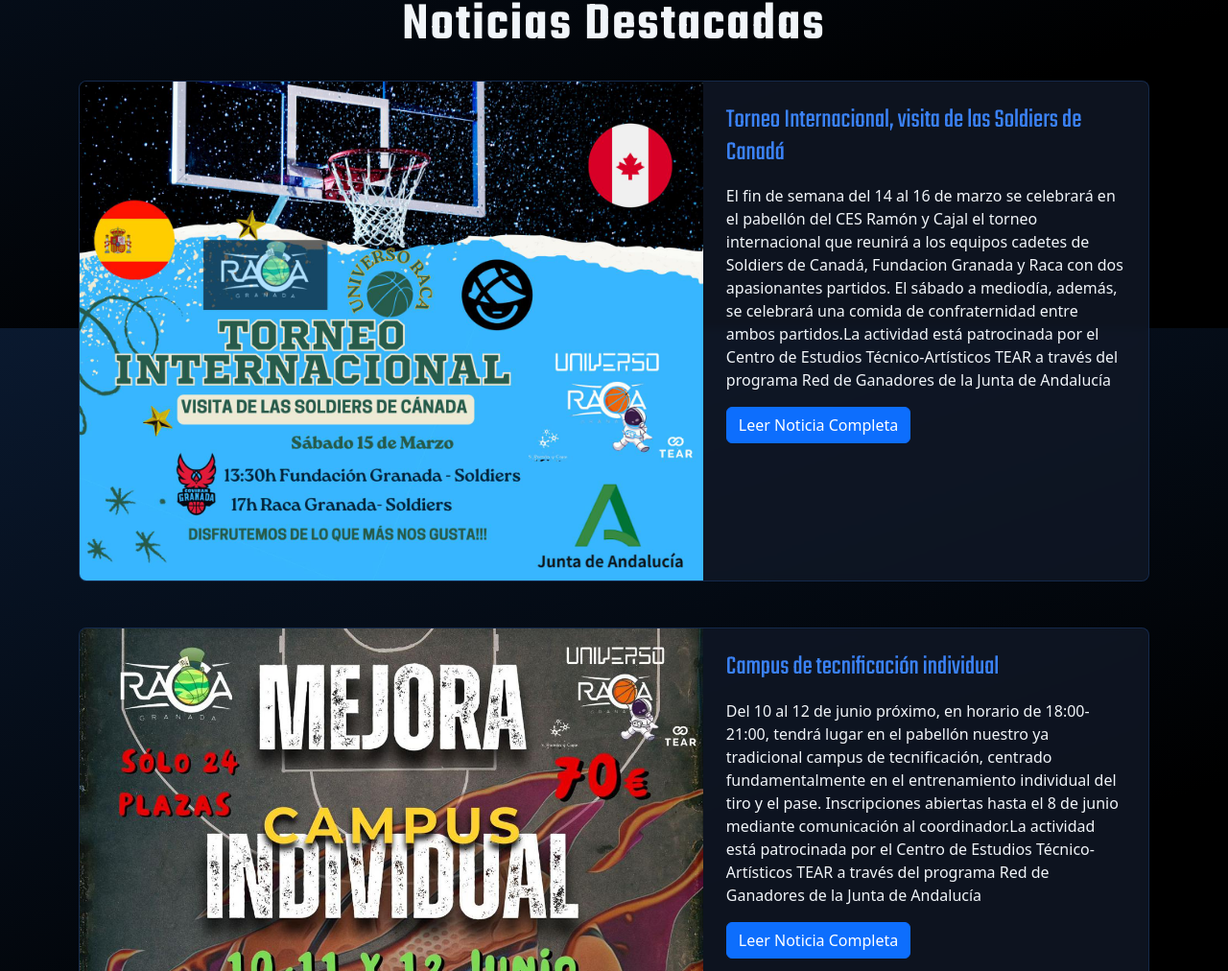
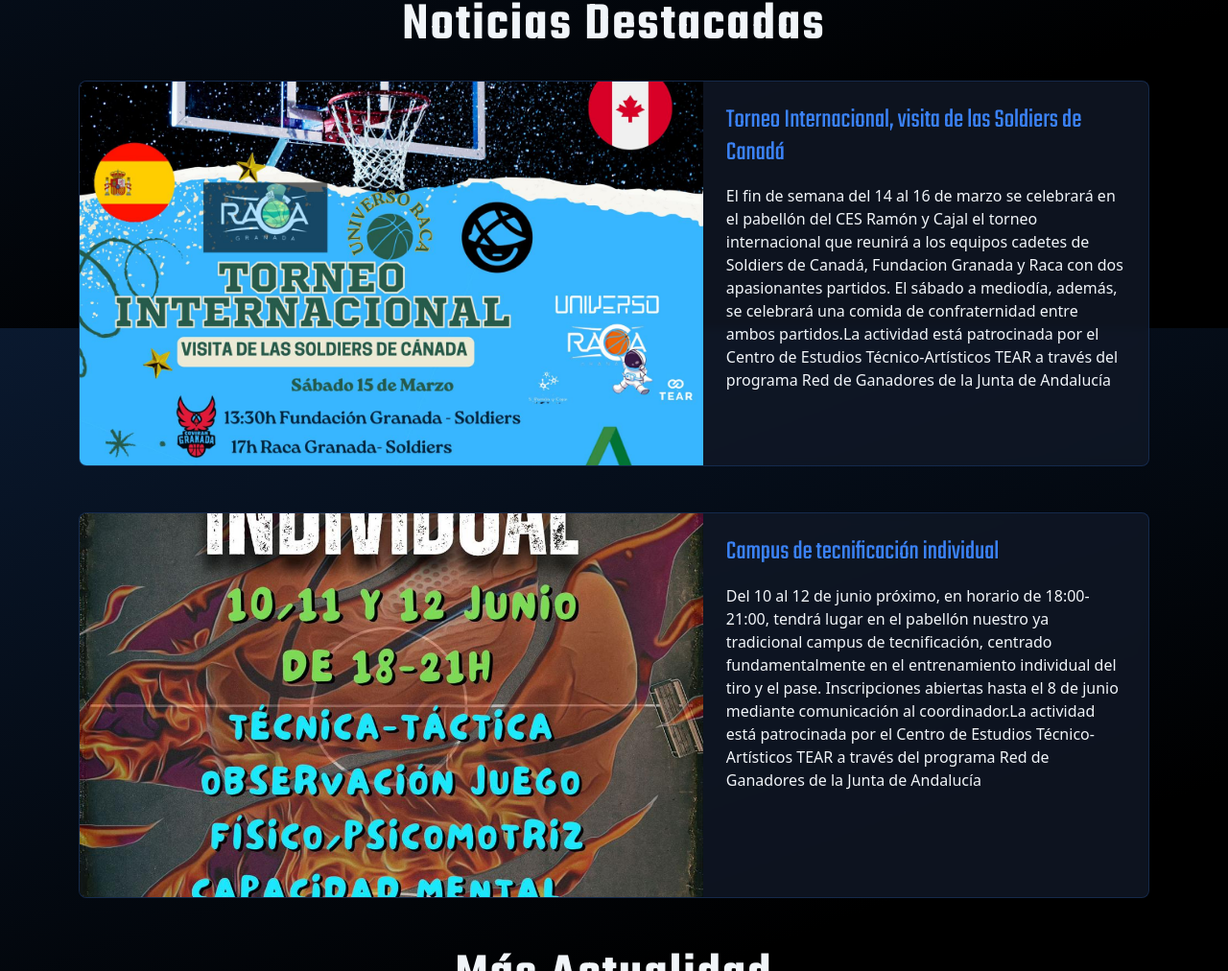
Before and after one commit to Antoniohdzru/webapgeraca, a React (Vite) app: page /noticias in a window 1280 px wide. Shown: the part 458-1470 px from the top of the page at 96% size. Built offline with nearby package versions, Linux system fonts and the light colour scheme.

Commit message:
Update NoticiasPage.jsx

```diff
--- a/src/pages/NoticiasPage.jsx
+++ b/src/pages/NoticiasPage.jsx
@@ -3,29 +3,19 @@
 import { Container, Row, Col, Card, Button } from 'react-bootstrap';
 import { todasLasNoticias } from '../data/noticiasData.js';
 
-// --- LÓGICA MODIFICADA PARA DOS NOTICIAS ---
-
-// 1. Noticia principal 1 (la que tiene featured: true o la primera del array)
+// --- LÓGICA PARA DOS NOTICIAS (Sin cambios) ---
 const featuredNews1 = todasLasNoticias.find(news => news.featured) || todasLasNoticias[0];
-
-// 2. Noticia principal 2 (la del campus, la buscamos por su ID)
 const featuredNews2 = todasLasNoticias.find(news => news.id === 'campus-individual');
-
-// 3. Creamos una lista de los IDs que ya son principales
-const featuredIds = [featuredNews1?.id]; // Usamos '?' por si featuredNews1 fuera undefined
+const featuredIds = [featuredNews1?.id];
 if (featuredNews2) {
   featuredIds.push(featuredNews2.id);
 }
-
-// 4. El resto de noticias son todas las que NO están en nuestra lista de principales
 const otherNews = todasLasNoticias.filter(news => !featuredIds.includes(news.id));
-// --- FIN DE LA LÓGICA MODIFICADA ---
+// --- FIN DE LA LÓGICA ---
 
 
 function NoticiasPage() {
 
-  // --- COMPROBACIÓN DE SEGURIDAD ---
-  // Si no hay ninguna noticia (ni la 1), mostramos un mensaje
   if (!featuredNews1) {
     return (
       <Container className="content-section">
@@ -34,7 +24,6 @@
       </Container>
     );
   }
-  // --- FIN DE LA COMPROBACIÓN ---
 
   return (
     <>
@@ -53,23 +42,20 @@
         <Card className="news-card featured-news-main mb-5">
           <Row className="g-0">
             <Col lg={7}>
-              <img src={featuredNews1.img} className="img-fluid featured-news-img" alt={featuredNews1.title} />
+              {/* --- IMAGEN CON ALTURA FIJA --- */}
+              <img
+                src={featuredNews1.img}
+                className="w-100 featured-news-img" // Reemplazamos 'img-fluid' por 'w-100'
+                alt={featuredNews1.title}
+                style={{ height: '400px', objectFit: 'cover' }} // <-- ESTILO AÑADIDO
+              />
             </Col>
             <Col lg={5} className="d-flex flex-column">
               <Card.Body className="p-4 p-lg-5">
                 <Card.Title className="featured-news-title">{featuredNews1.title}</Card.Title>
                 <Card.Text className="my-3">{featuredNews1.text}</Card.Text>
 
-                {/* --- BOTÓN CORREGIDO --- */}
-                <Button
-                  href={featuredNews1.externalLink}  // <-- CORREGIDO
-                  target="_blank"
-                  rel="noopener noreferrer"
-                  variant="primary"
-                  className="card-button mt-auto align-self-start"
-                >
-                  Leer Noticia Completa
-                </Button>
+                {/* --- BOTÓN ELIMINADO --- */}
 
               </Card.Body>
             </Col>
@@ -77,31 +63,24 @@
         </Card>
 
         {/* --- NOTICIA PRINCIPAL 2 (Campus) --- */}
-        {/* Usamos un renderizado condicional, por si no se encontrara la noticia del campus */}
         {featuredNews2 && (
           <Card className="news-card featured-news-main mb-5">
               <Row className="g-0">
                 <Col lg={7}>
-                  {/* ¡OJO! Recuerda corregir la ruta de esta imagen en 'noticiasData.js'.
-                    Ahora mismo tienes '/img/BANNER_WEB/.jpg', que está rota.
-                  */}
-                  <img src={featuredNews2.img} className="img-fluid featured-news-img" alt={featuredNews2.title} />
+                  {/* --- IMAGEN CON ALTURA FIJA --- */}
+                  <img
+                    src={featuredNews2.img}
+                    className="w-100 featured-news-img" // Reemplazamos 'img-fluid' por 'w-100'
+                    alt={featuredNews2.title}
+                    style={{ height: '400px', objectFit: 'cover' }} // <-- ESTILO AÑADIDO
+                  />
                 </Col>
                 <Col lg={5} className="d-flex flex-column">
                   <Card.Body className="p-4 p-lg-5">
                     <Card.Title className="featured-news-title">{featuredNews2.title}</Card.Title>
                     <Card.Text className="my-3">{featuredNews2.text}</Card.Text>
 
-                    {/* --- BOTÓN CORREGIDO --- */}
-                    <Button
-                      href={featuredNews2.externalLink} // <-- CORREGIDO
-                      target="_blank"
-                      rel="noopener noreferrer"
-                      variant="primary"
-                      className="card-button mt-auto align-self-start"
-                    >
-                      Leer Noticia Completa
-                    </Button>
+                    {/* --- BOTÓN ELIMINADO --- */}
 
                   </Card.Body>
                 </Col>
@@ -113,7 +92,6 @@
         {/* Noticias Secundarias */}
         <h2 className="section-title mt-5">Más Actualidad</h2>
         <Row className="g-4">
-          {/* 'otherNews' ahora contiene todas las noticias menos las dos principales */}
           {otherNews.map((news) => (
             <Col key={news.id} lg={4} md={6}>
               <Card className="news-card h-100">
@@ -130,7 +108,7 @@
                     className="card-button-outline mt-auto align-self-start"
                   >
                     Leer Más
-                  </Button>
+        _         </Button>
 
                 </Card.Body>
               </Card>
```
